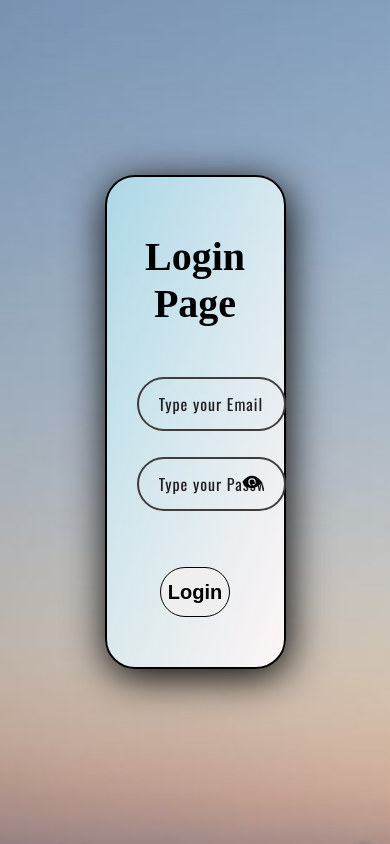
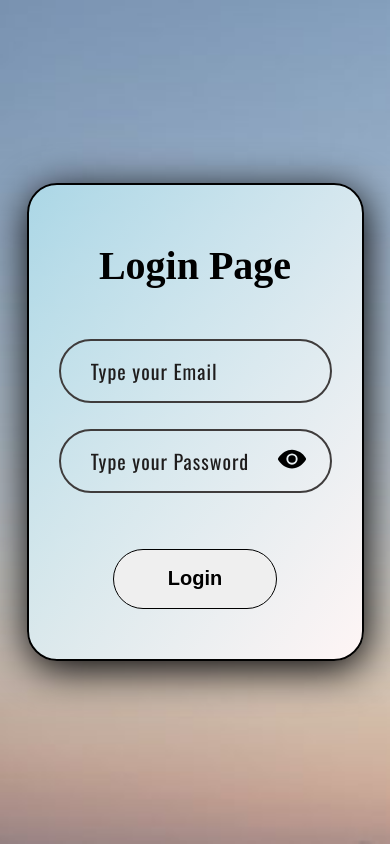
Before and after one commit to NagendraVarma1/lmt-project, a React (Create React App) app: page / in a window 390 px wide. Built offline with nearby package versions, Linux system fonts and the light colour scheme.

Commit message:
responsive styling added

```diff
--- a/src/Components/Login/Login.module.css
+++ b/src/Components/Login/Login.module.css
@@ -30,10 +30,12 @@
     height: 50px;
     margin: 30px 0;
     position: relative;
+    display: flex;
+    flex-wrap: wrap;
 }
 
 .inputBox input{
-    width: 90%;
+    width: 100%;
     height: 100%;
     background: transparent;
     border-radius: 40px;
@@ -47,7 +49,7 @@
 
 .inputBox .icon{
     position: absolute;
-    left: 90%;
+    left: 85%;
     top: 50%;
     transform: translateY(-50%);
     cursor: pointer;
@@ -90,3 +92,123 @@
     background-color: black;
     border: 1px solid white;
 }
+
+
+@media screen and (max-width: 1024px) {
+    .wrapper{
+    width: 60%;
+    border-radius:  30px;
+    border:  2px solid black;
+    box-shadow: 2px 8px 40px;
+    background-image: linear-gradient(to bottom right, rgba(181, 231, 243, 0.77), rgb(254, 245, 245));
+}
+
+.wrapper .inputBox{
+    width: 100%;
+    height: 80px;
+    margin: 30px 0;
+    position: relative;
+    display: flex;
+    flex-wrap: wrap;
+}
+
+.inputBox input{
+    width: 100%;
+    height: 100%;
+    background: transparent;
+    border-radius: 40px;
+    border: 2px solid rgb(63, 60, 60);
+    padding: 0 30px;
+    font-size: 25px;
+    font-family: "Oswald", sans-serif;
+    letter-spacing: 1px;
+
+}
+
+.inputBox .icon{
+    position: absolute;
+    left: 85%;
+    top: 50%;
+    transform: translateY(-50%);
+    cursor: pointer;
+    width: 40px;
+    height: 40px;
+}
+
+.btn{
+    width: 60%;
+    margin-left: 20%;
+    height: 80px;
+    display: flex;
+    align-items: center;
+    justify-content: center;
+    margin-bottom: 20px ;
+    margin-top: 60px;
+}
+
+.btn button{
+    font-size: 30px;
+    font-weight: 600;
+    width: 100%;
+    height: 100%;
+    border: 1px solid black;
+    border-radius: 40px;
+}
+}
+
+@media screen and (max-width: 450px) {
+    .wrapper{
+    width: 70%;
+    border-radius: 30px;
+    border:  2px solid black;
+    box-shadow: 2px 8px 40px;
+    background-image: linear-gradient(to bottom right, rgba(181, 231, 243, 0.77), rgb(254, 245, 245));
+    }
+
+.wrapper .inputBox{
+    width: 100%;
+    height: 60px;
+    margin: 30px 0;
+    position: relative;
+    display: flex;
+    flex-wrap: wrap;
+}
+.inputBox input{
+    width: 100%;
+    height: 100%;
+    background: transparent;
+    border-radius: 40px;
+    border: 2px solid rgb(63, 60, 60);
+    padding: 0 30px;
+    font-size: 20px;
+    font-family: "Oswald", sans-serif;
+}
+.inputBox .icon{
+    position: absolute;
+    left: 80%;
+    top: 50%;
+    transform: translateY(-50%);
+    cursor: pointer;
+    width: 30px;
+    height: 30px;
+}
+.btn{
+    width: 60%;
+    margin-left: 20%;
+    height: 60px;
+    display: flex;
+    align-items: center;
+    justify-content: center;
+    margin-bottom: 20px ;
+    margin-top: 60px;
+}
+.btn button{
+    font-size: 20px;
+    font-weight: 700;
+    width: 100%;
+    height: 100%;
+    border: 1px solid black;
+    border-radius: 40px;
+}
+
+}
--- a/src/Components/Register/Register.module.css
+++ b/src/Components/Register/Register.module.css
@@ -90,3 +90,110 @@
     background-color: black;
     border: 1px solid white;
 }
+
+@media screen and (max-width: 1024px) {
+    .wrapper{
+    width: 60%;
+    border-radius:  30px;
+    border:  2px solid black;
+    box-shadow: 2px 8px 40px;
+    background-image: linear-gradient(to bottom right, rgba(181, 231, 243, 0.77), rgb(254, 245, 245));
+}
+
+.wrapper .inputBox{
+    width: 100%;
+    height: 60px;
+    margin: 30px 0;
+    position: relative;
+    display: flex;
+    flex-wrap: wrap;
+}
+
+.inputBox input{
+    width: 100%;
+    height: 100%;
+    background: transparent;
+    border-radius: 40px;
+    border: 2px solid rgb(63, 60, 60);
+    padding: 0 30px;
+    font-size: 25px;
+    font-family: "Oswald", sans-serif;
+    letter-spacing: 1px;
+
+}
+
+.btn{
+    width: 60%;
+    margin-left: 20%;
+    height: 60px;
+    display: flex;
+    align-items: center;
+    justify-content: center;
+    margin-bottom: 20px ;
+    margin-top: 60px;
+}
+
+.btn button{
+    font-size: 30px;
+    font-weight: 600;
+    width: 100%;
+    height: 100%;
+    border: 1px solid black;
+    border-radius: 40px;
+}
+}
+
+@media screen and (max-width: 450px) {
+    .wrapper{
+    width: 70%;
+    border-radius: 30px;
+    border:  2px solid black;
+    box-shadow: 2px 8px 40px;
+    background-image: linear-gradient(to bottom right, rgba(181, 231, 243, 0.77), rgb(254, 245, 245));
+    }
+
+.wrapper .inputBox{
+    width: 100%;
+    height: 60px;
+    margin: 30px 0;
+    position: relative;
+    display: flex;
+    flex-wrap: wrap;
+}
+.inputBox input{
+    width: 100%;
+    height: 100%;
+    background: transparent;
+    border-radius: 40px;
+    border: 2px solid rgb(63, 60, 60);
+    padding: 0 30px;
+    font-size: 20px;
+    font-family: "Oswald", sans-serif;
+}
+
+.btn{
+    width: 60%;
+    margin-left: 20%;
+    height: 60px;
+    display: flex;
+    align-items: center;
+    justify-content: center;
+    margin-bottom: 20px ;
+    margin-top: 60px;
+}
+.btn button{
+    font-size: 20px;
+    font-weight: 700;
+    width: 100%;
+    height: 100%;
+    border: 1px solid black;
+    border-radius: 40px;
+}
+.wrapper h1{
+    text-align: center;
+    font-size: 30px;
+    font-weight: 600;
+    font-family: 'Times New Roman', Times, serif;
+    margin-bottom: 50px;
+}
+}
```
